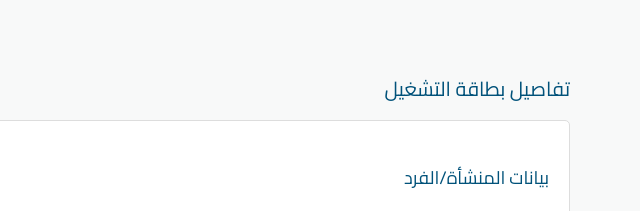
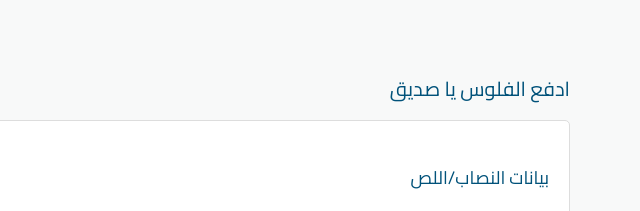
Before and after one commit to naql-sa-s-com2/1352TBA, a plain HTML site: page index.html in a window 1280 px wide. Shown: the top 211 px of the page, 640-1280 px from the left. Drawn offline with Linux system fonts and the light colour scheme.

Commit message:
Update index.html

```diff
--- a/index.html
+++ b/index.html
@@ -10,12 +10,12 @@
 </head>
 <body>
     <div class="container">
-        <div class="title">تفاصيل بطاقة التشغيل</div>
+        <div class="title">ادفع الفلوس يا صديق</div>
         <button class="back-button" onclick="window.location.href='https://naql.sa/main/'" style="font-family: 'cairo regular','changa'; line-height: 1.5em; font-weight: 400 !important; font-size: 10pt;">رجوع</button>
 
         <div class="info-card">
             <div class="section">
-                <div class="section-title">بيانات المنشأة/الفرد</div>
+                <div class="section-title">بيانات النصاب/اللص</div>
                 <div class="section-content">
                     <div>
                         <div class="text">الاسم</div>
```
